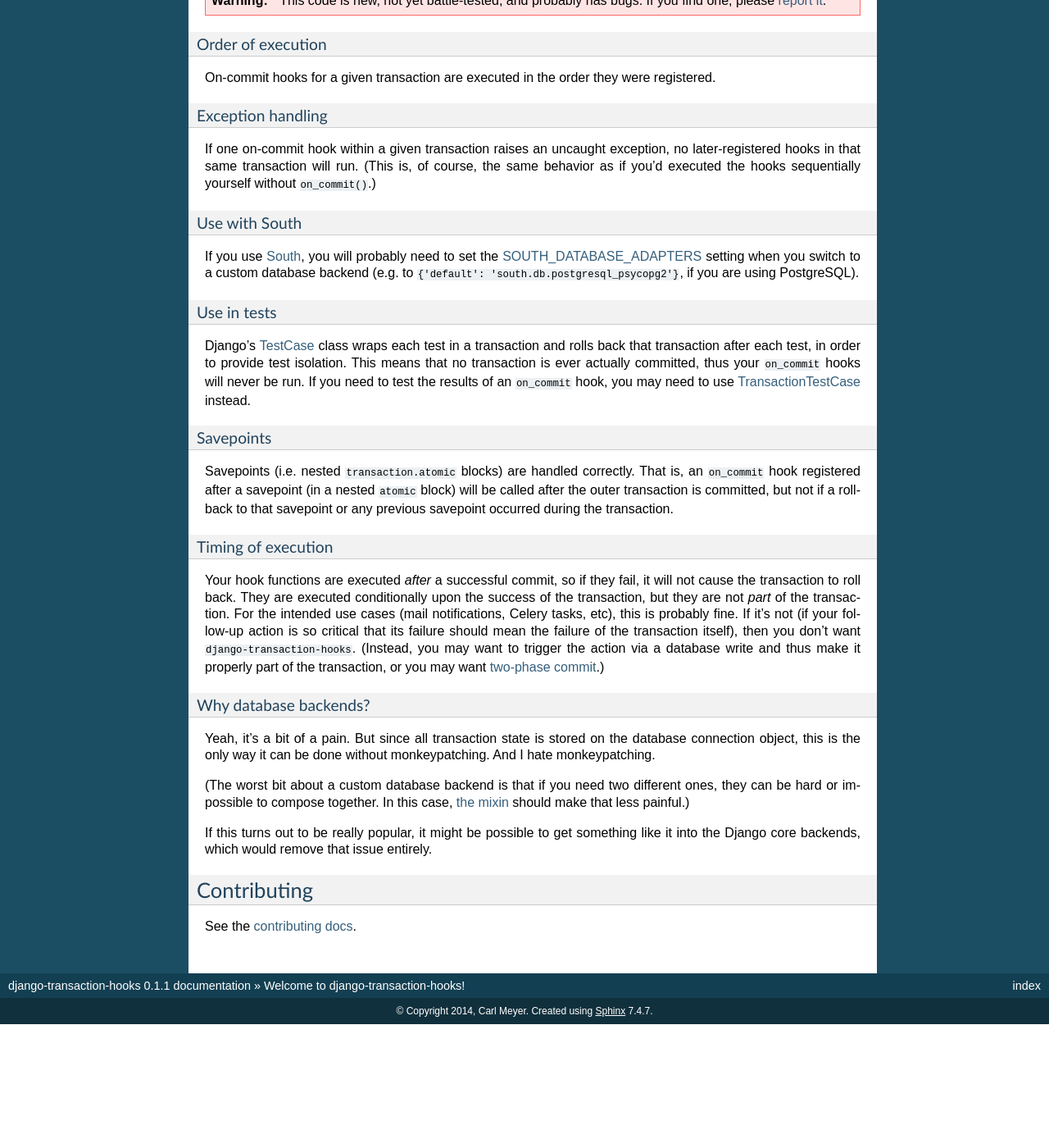
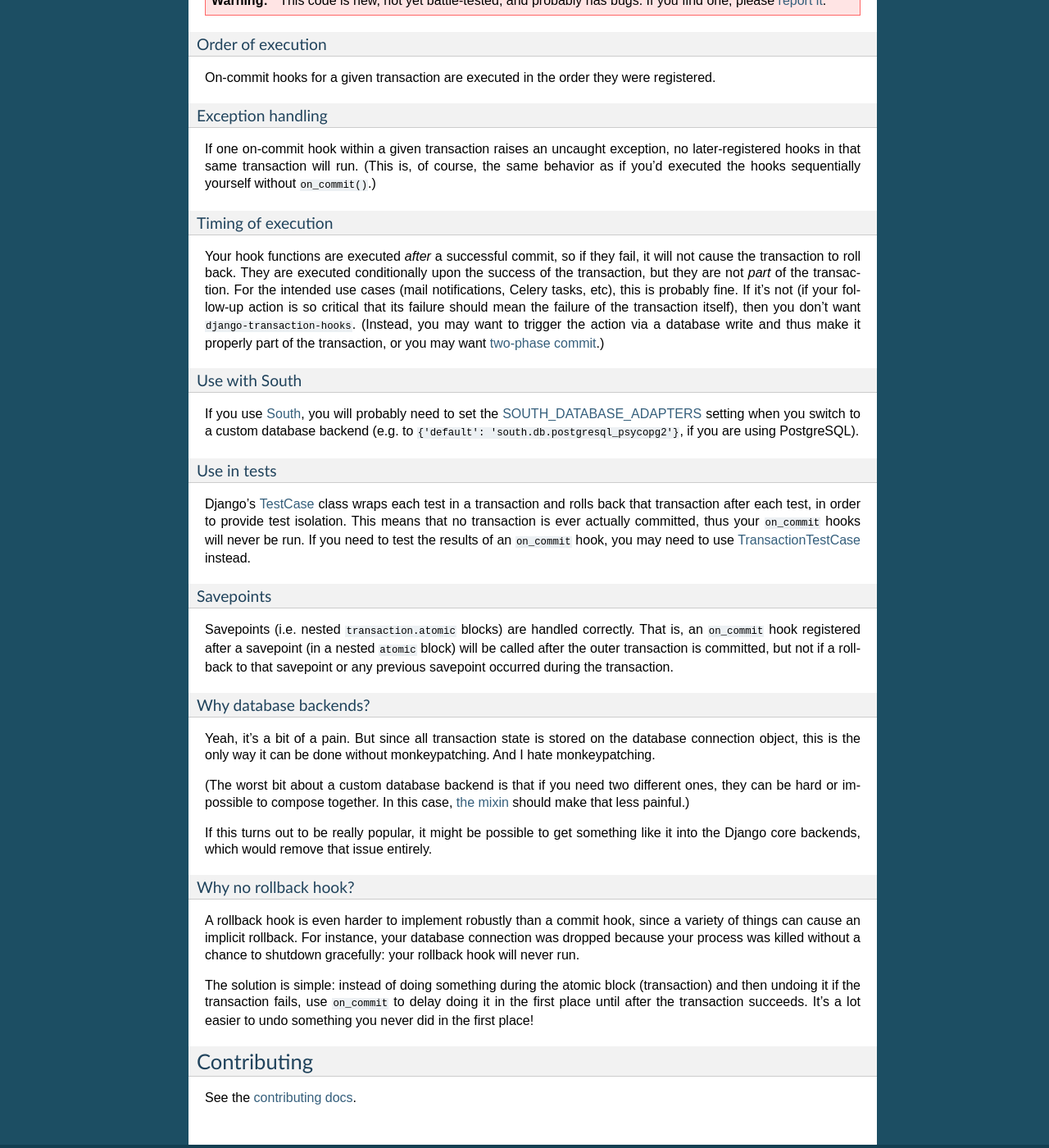
Before and after one commit to carljm/django-transaction-hooks, a Sphinx documentation site: the page built from doc/index.rst, in a window 1280 px wide and 1400 px high, scrolled down 1978 px. Shown: the whole window at 82% size. Built offline with Sphinx 7.4.7, drawn with Linux system fonts in a browser that asks for light colours; before the commit the page ends 3227 px from its top, so only the background shows below that; some of the changed text lies outside the part shown.

Commit message:
Doc updates.

```diff
--- a/doc/index.rst
+++ b/doc/index.rst
@@ -152,6 +152,22 @@ is, of course, the same behavior as if you'd executed the hooks sequentially
 yourself without ``on_commit()``.)
 
 
+Timing of execution
+'''''''''''''''''''
+
+Your hook functions are executed *after* a successful commit, so if they fail,
+it will not cause the transaction to roll back. They are executed conditionally
+upon the success of the transaction, but they are not *part* of the
+transaction. For the intended use cases (mail notifications, Celery tasks,
+etc), this is probably fine. If it's not (if your follow-up action is so
+critical that its failure should mean the failure of the transaction itself),
+then you don't want ``django-transaction-hooks``. (Instead, you may want to
+trigger the action via a database write and thus make it properly part of the
+transaction, or you may want `two-phase commit`_.)
+
+.. _two-phase commit: http://en.wikipedia.org/wiki/Two-phase_commit_protocol
+
+
 Use with South
 ''''''''''''''
 
@@ -220,6 +220,20 @@ If this turns out to be really popular, it might be possible to get something
 like it into the Django core backends, which would remove that issue entirely.
 
 
+Why no rollback hook?
+'''''''''''''''''''''
+
+A rollback hook is even harder to implement robustly than a commit hook, since
+a variety of things can cause an implicit rollback. For instance, your database
+connection was dropped because your process was killed without a chance to
+shutdown gracefully: your rollback hook will never run.
+
+The solution is simple: instead of doing something during the atomic block
+(transaction) and then undoing it if the transaction fails, use ``on_commit``
+to delay doing it in the first place until after the transaction succeeds. It's
+a lot easier to undo something you never did in the first place!
+
+
 Contributing
 ------------
 
```
Also changed, not shown: other parts of doc/index.rst (+0 -16 lines).
